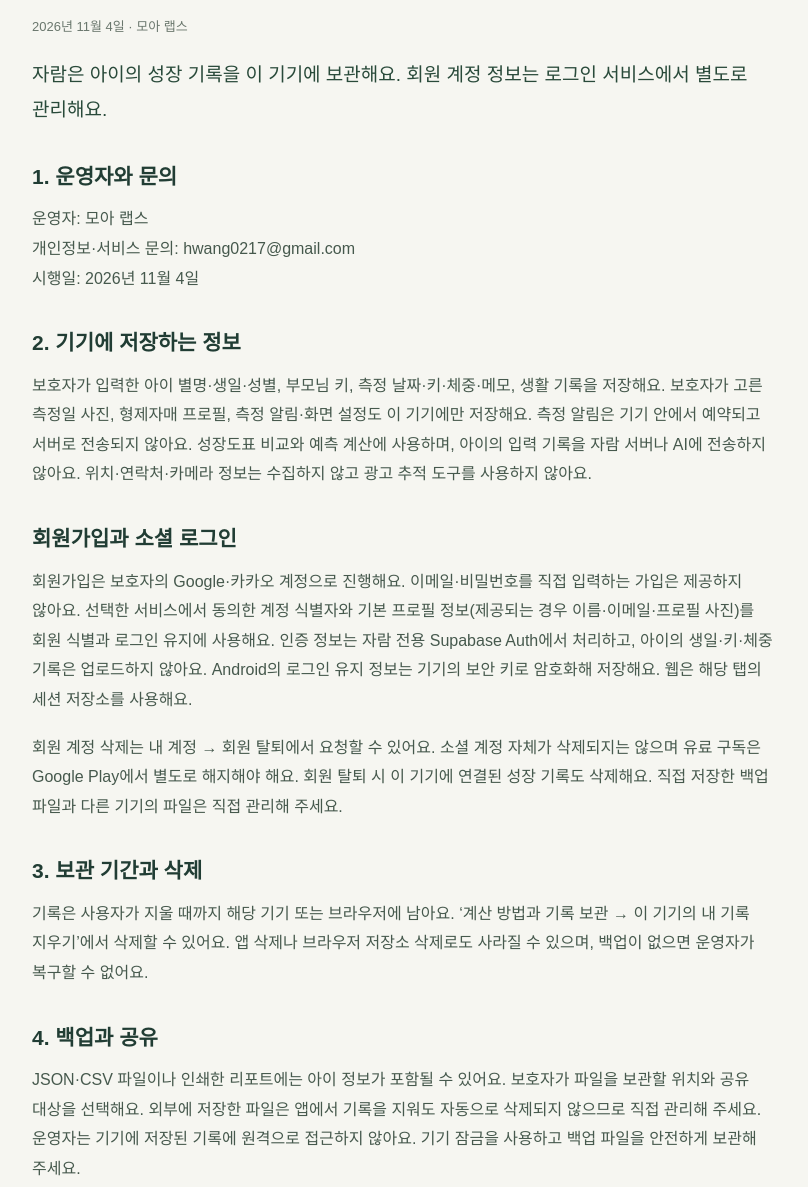
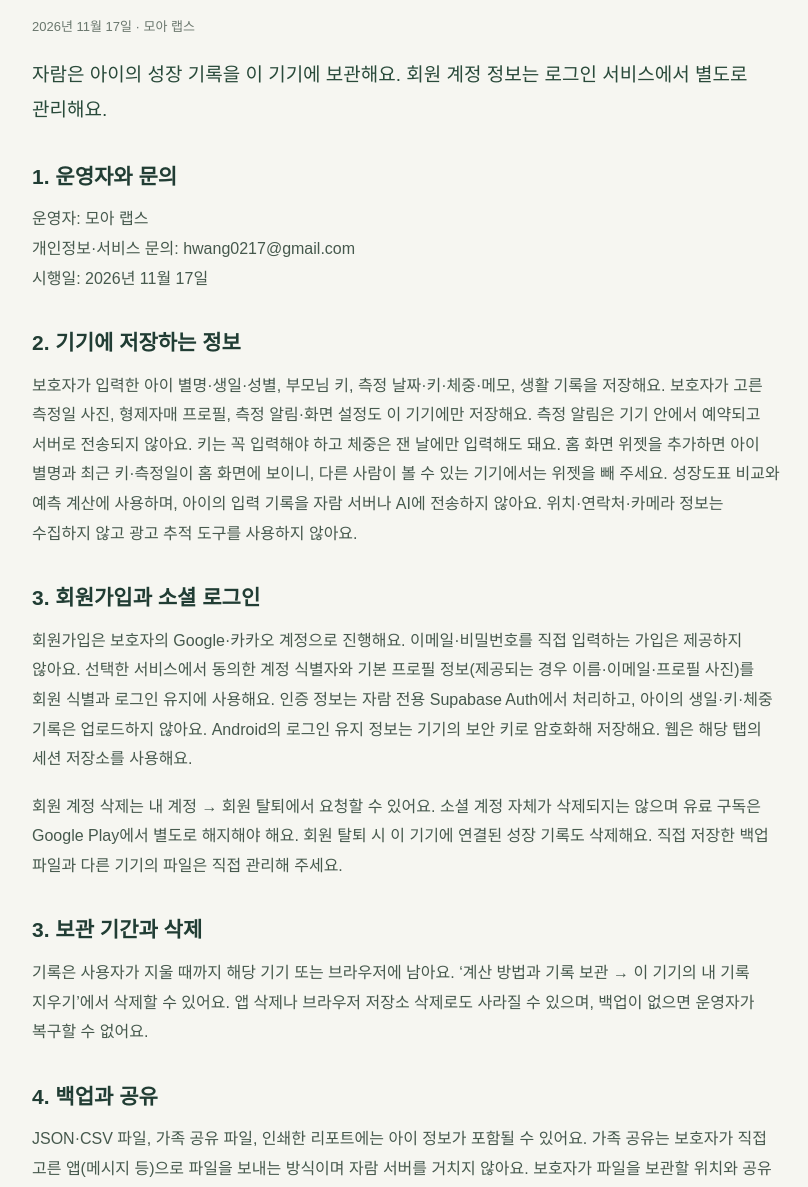
Before and after one commit to hwang0217-lang/jareum-downloads, a plain HTML site: page support/privacy.html in a window 1280 px wide. Shown: the part 189-1376 px from the top of the page, without its empty margins (232-1040 px from the left). Drawn offline with Linux system fonts and the light colour scheme; a web font is replaced by a local one.

Commit message:
고객지원: 개인정보처리방침·이용 안내 11/17 갱신 (위젯·가족 공유·선택 체중)
Co-Authored-By: Claude Opus 5.5 <noreply@anthropic.com>
Claude-Session: https://claude.ai/code/session_011kcuDstTTT8MGXGGizXDBW

```diff
--- a/support/privacy.html
+++ b/support/privacy.html
@@ -1,8 +1,8 @@
-<!doctype html><html lang="ko"><head><meta charset="utf-8"><meta name="viewport" content="width=device-width,initial-scale=1"><meta name="theme-color" content="#203b36"><meta name="description" content="자람 고객지원 · 모아 랩스. 개인정보처리방침, 이용 안내와 회원 탈퇴 방법을 확인하세요."><title>개인정보처리방침 · 모아 랩스</title><link rel="icon" href="app-icon.png"><link rel="stylesheet" href="support.css"></head><body><header><a class="brand" href="index.html"><img src="app-icon.png" alt="">자람</a><span>고객지원 · 모아 랩스</span></header><main><h1>개인정보처리방침</h1><p class="meta">2026년 11월 4일 · 모아 랩스</p><p class="legal-lead">자람은 아이의 성장 기록을 이 기기에 보관해요. 회원 계정 정보는 로그인 서비스에서 별도로 관리해요.</p>
- <h2>1. 운영자와 문의</h2><p>운영자: 모아 랩스<br>개인정보·서비스 문의: <span class="support-email">hwang0217@gmail.com</span><br>시행일: 2026년 11월 4일</p>
- <h2>2. 기기에 저장하는 정보</h2><p>보호자가 입력한 아이 별명·생일·성별, 부모님 키, 측정 날짜·키·체중·메모, 생활 기록을 저장해요. 보호자가 고른 측정일 사진, 형제자매 프로필, 측정 알림·화면 설정도 이 기기에만 저장해요. 측정 알림은 기기 안에서 예약되고 서버로 전송되지 않아요. 성장도표 비교와 예측 계산에 사용하며, 아이의 입력 기록을 자람 서버나 AI에 전송하지 않아요. 위치·연락처·카메라 정보는 수집하지 않고 광고 추적 도구를 사용하지 않아요.</p>
- <h2>회원가입과 소셜 로그인</h2><p>회원가입은 보호자의 Google·카카오 계정으로 진행해요. 이메일·비밀번호를 직접 입력하는 가입은 제공하지 않아요. 선택한 서비스에서 동의한 계정 식별자와 기본 프로필 정보(제공되는 경우 이름·이메일·프로필 사진)를 회원 식별과 로그인 유지에 사용해요. 인증 정보는 자람 전용 Supabase Auth에서 처리하고, 아이의 생일·키·체중 기록은 업로드하지 않아요. Android의 로그인 유지 정보는 기기의 보안 키로 암호화해 저장해요. 웹은 해당 탭의 세션 저장소를 사용해요.</p><p>회원 계정 삭제는 내 계정 → 회원 탈퇴에서 요청할 수 있어요. 소셜 계정 자체가 삭제되지는 않으며 유료 구독은 Google Play에서 별도로 해지해야 해요. 회원 탈퇴 시 이 기기에 연결된 성장 기록도 삭제해요. 직접 저장한 백업 파일과 다른 기기의 파일은 직접 관리해 주세요.</p><h2>3. 보관 기간과 삭제</h2><p>기록은 사용자가 지울 때까지 해당 기기 또는 브라우저에 남아요. ‘계산 방법과 기록 보관 → 이 기기의 내 기록 지우기’에서 삭제할 수 있어요. 앱 삭제나 브라우저 저장소 삭제로도 사라질 수 있으며, 백업이 없으면 운영자가 복구할 수 없어요.</p>
- <h2>4. 백업과 공유</h2><p>JSON·CSV 파일이나 인쇄한 리포트에는 아이 정보가 포함될 수 있어요. 보호자가 파일을 보관할 위치와 공유 대상을 선택해요. 외부에 저장한 파일은 앱에서 기록을 지워도 자동으로 삭제되지 않으므로 직접 관리해 주세요. 운영자는 기기에 저장된 기록에 원격으로 접근하지 않아요. 기기 잠금을 사용하고 백업 파일을 안전하게 보관해 주세요.</p>
+<!doctype html><html lang="ko"><head><meta charset="utf-8"><meta name="viewport" content="width=device-width,initial-scale=1"><meta name="theme-color" content="#203b36"><meta name="description" content="자람 고객지원 · 모아 랩스. 개인정보처리방침, 이용 안내와 회원 탈퇴 방법을 확인하세요."><title>개인정보처리방침 · 모아 랩스</title><link rel="icon" href="app-icon.png"><link rel="stylesheet" href="support.css"></head><body><header><a class="brand" href="index.html"><img src="app-icon.png" alt="">자람</a><span>고객지원 · 모아 랩스</span></header><main><h1>개인정보처리방침</h1><p class="meta">2026년 11월 17일 · 모아 랩스</p><p class="legal-lead">자람은 아이의 성장 기록을 이 기기에 보관해요. 회원 계정 정보는 로그인 서비스에서 별도로 관리해요.</p>
+ <h2>1. 운영자와 문의</h2><p>운영자: 모아 랩스<br>개인정보·서비스 문의: <span class="support-email">hwang0217@gmail.com</span><br>시행일: 2026년 11월 17일</p>
+ <h2>2. 기기에 저장하는 정보</h2><p>보호자가 입력한 아이 별명·생일·성별, 부모님 키, 측정 날짜·키·체중·메모, 생활 기록을 저장해요. 보호자가 고른 측정일 사진, 형제자매 프로필, 측정 알림·화면 설정도 이 기기에만 저장해요. 측정 알림은 기기 안에서 예약되고 서버로 전송되지 않아요. 키는 꼭 입력해야 하고 체중은 잰 날에만 입력해도 돼요. 홈 화면 위젯을 추가하면 아이 별명과 최근 키·측정일이 홈 화면에 보이니, 다른 사람이 볼 수 있는 기기에서는 위젯을 빼 주세요. 성장도표 비교와 예측 계산에 사용하며, 아이의 입력 기록을 자람 서버나 AI에 전송하지 않아요. 위치·연락처·카메라 정보는 수집하지 않고 광고 추적 도구를 사용하지 않아요.</p>
+ <h2>3. 회원가입과 소셜 로그인</h2><p>회원가입은 보호자의 Google·카카오 계정으로 진행해요. 이메일·비밀번호를 직접 입력하는 가입은 제공하지 않아요. 선택한 서비스에서 동의한 계정 식별자와 기본 프로필 정보(제공되는 경우 이름·이메일·프로필 사진)를 회원 식별과 로그인 유지에 사용해요. 인증 정보는 자람 전용 Supabase Auth에서 처리하고, 아이의 생일·키·체중 기록은 업로드하지 않아요. Android의 로그인 유지 정보는 기기의 보안 키로 암호화해 저장해요. 웹은 해당 탭의 세션 저장소를 사용해요.</p><p>회원 계정 삭제는 내 계정 → 회원 탈퇴에서 요청할 수 있어요. 소셜 계정 자체가 삭제되지는 않으며 유료 구독은 Google Play에서 별도로 해지해야 해요. 회원 탈퇴 시 이 기기에 연결된 성장 기록도 삭제해요. 직접 저장한 백업 파일과 다른 기기의 파일은 직접 관리해 주세요.</p><h2>3. 보관 기간과 삭제</h2><p>기록은 사용자가 지울 때까지 해당 기기 또는 브라우저에 남아요. ‘계산 방법과 기록 보관 → 이 기기의 내 기록 지우기’에서 삭제할 수 있어요. 앱 삭제나 브라우저 저장소 삭제로도 사라질 수 있으며, 백업이 없으면 운영자가 복구할 수 없어요.</p>
+ <h2>4. 백업과 공유</h2><p>JSON·CSV 파일, 가족 공유 파일, 인쇄한 리포트에는 아이 정보가 포함될 수 있어요. 가족 공유는 보호자가 직접 고른 앱(메시지 등)으로 파일을 보내는 방식이며 자람 서버를 거치지 않아요. 보호자가 파일을 보관할 위치와 공유 대상을 선택해요. 외부에 저장한 파일은 앱에서 기록을 지워도 자동으로 삭제되지 않으므로 직접 관리해 주세요. 운영자는 기기에 저장된 기록에 원격으로 접근하지 않아요. 기기 잠금을 사용하고 백업 파일을 안전하게 보관해 주세요.</p>
  <h2>5. 구독과 결제</h2><p>현재 테스트 버전에서는 결제가 활성화되어 있지 않아요. 구독이 제공되면 Google Play에서 결제를 처리하고, 구매 확인용 영수증 토큰과 로그인 세션 토큰을 자람의 구독 확인 서버로 보내 해당 회원의 이용 권한과 기간을 확인해요. Google Play에는 자람 회원 식별자를 단방향 해시로 변환한 값을 보내 구매한 계정과 연결해요. 아이의 성장 기록이나 카드 번호를 이 서버로 보내지 않아요. 운영 결제 연결과 처리 방식이 확정되면 안내를 갱신해요.</p>
- <h2>6. 문의와 웹 미리보기</h2><p>문의 이메일로 보내 주신 주소와 내용은 문의 확인·답변을 위해 사용해요. 답변을 위해 필요한 정보만 보내 주시고, 아이의 전체 기록이나 결제 비밀번호는 보내지 마세요. 문의 처리 후 불필요해진 내용은 삭제를 요청할 수 있어요.</p><p>이 안내의 기기 저장 설명은 설치 앱 기준이에요. 웹 미리보기는 브라우저에 기록을 저장하고 ChatGPT Sites에서 제공해요. 웹사이트 접속과 로그인에는 해당 제공자의 개인정보 안내도 적용돼요.</p>
+ <h2>6. 문의</h2><p>문의 이메일로 보내 주신 주소와 내용은 문의 확인·답변을 위해 사용해요. 답변을 위해 필요한 정보만 보내 주시고, 아이의 전체 기록이나 결제 비밀번호는 보내지 마세요. 문의 처리 후 불필요해진 내용은 삭제를 요청할 수 있어요.</p>
  <h2>7. 보호자의 관리와 변경 안내</h2><p>자람은 보호자가 아이의 성장 기록을 관리하는 앱이에요. 아이에게 직접 가입이나 결제를 요구하지 않아요. 개인정보 처리에 관한 문의나 열람·수정·삭제 요청은 위 이메일로 보내 주세요. 기기에만 있는 기록은 앱에서 직접 수정·삭제할 수 있어요. 처리 방식이 달라지면 시행일과 함께 안내를 갱신해요.</p></main><footer><nav aria-label="고객지원"><a href="index.html">고객지원 홈</a><a href="privacy.html">개인정보처리방침</a><a href="terms.html">이용 안내</a><a href="delete-account.html">회원 탈퇴</a></nav>모아 랩스 · hwang0217@gmail.com</footer></body></html>
```
Also changed, not shown: support/delete-account.html (+1 -1 lines), support/index.html (+1 -1 lines), support/terms.html (+1 -1 lines).
